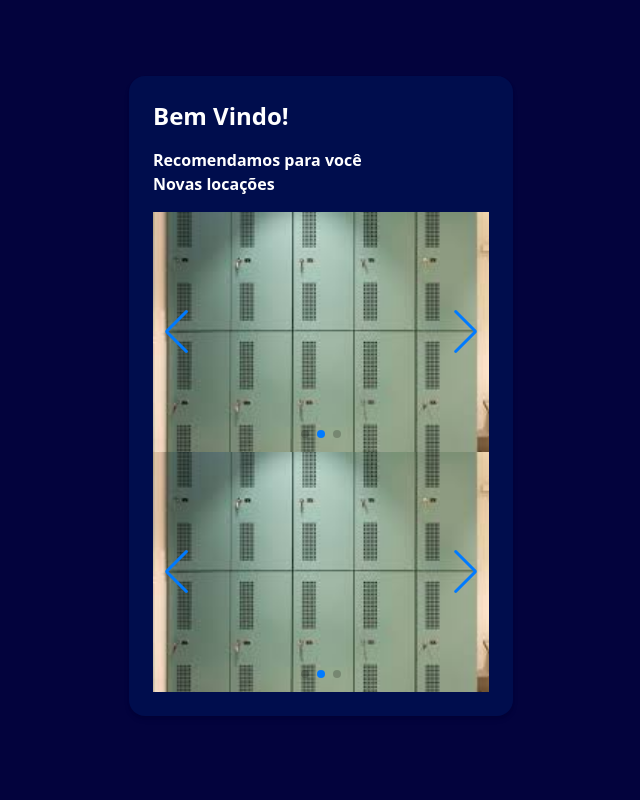
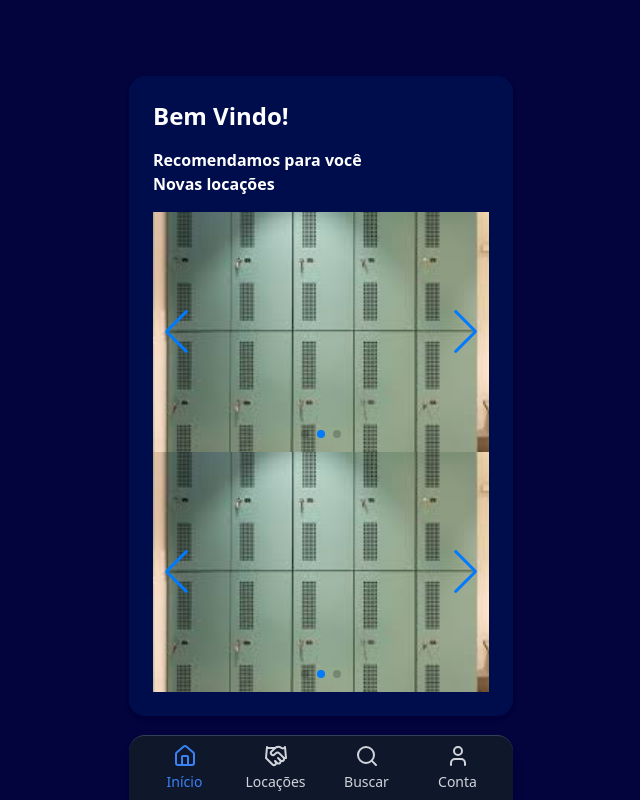
Before and after one commit to gabriel1001g/LockAi_APP, a React (Vite) app: page /home in a window 1280 px wide. Shown: the whole page, without its empty margins (319-959 px from the left). Built offline with nearby package versions, Linux system fonts and the light colour scheme; no server answers.

Commit message:
iniciando rodape

```diff
--- a/src/App.jsx
+++ b/src/App.jsx
@@ -11,7 +11,7 @@ export default function App() {
    useEffect(() => {
     const carregarDados = async () => {
       try {
-        const response = await fetch("https://lockaiapi.somee.com/usuario/");
+        const response = await fetch("https://lockaiapi.somee.com/usuario/1");
         const data = await response.json();
         setDados(data);
       } catch (error) {
--- /dev/null
+++ b/src/components/MenuRodape.jsx
@@ -0,0 +1,67 @@
+import { Home, Handshake, Search, User } from "lucide-react";
+import { NavLink } from "react-router-dom";
+
+export default function MenuRodape() {
+  return (
+    <nav
+      className="fixed bottom-0 left-1/2 -translate-x-1/2 z-50 bg-slate-900 text-white border-t border-slate-700 w-full max-w-sm rounded-t-2xl shadow-lg"
+      aria-label="Menu de navegação"
+    >
+      {/* Menu em grid com 4 colunas */}
+      <div className="grid grid-cols-4 gap-1 px-3 py-2 text-sm">
+
+        {/* ==================== INÍCIO ==================== */}
+        <NavLink
+          to="/home"
+          className={({ isActive }) =>
+            `flex flex-col items-center gap-1 ${
+              isActive ? "text-blue-500" : "text-gray-300 hover:text-white"
+            }`
+          }
+        >
+          <Home className="w-6 h-6" />
+          <span>Início</span>
+        </NavLink>
+
+        {/* ==================== LOCAÇÕES ==================== */}
+        <NavLink
+          to="/locacoes"
+          className={({ isActive }) =>
+            `flex flex-col items-center gap-1 ${
+              isActive ? "text-blue-500" : "text-gray-300 hover:text-white"
+            }`
+          }
+        >
+          <Handshake className="w-6 h-6" />
+          <span>Locações</span>
+        </NavLink>
+
+        {/* ==================== BUSCAR ==================== */}
+        <NavLink
+          to="/buscar"
+          className={({ isActive }) =>
+            `flex flex-col items-center gap-1 ${
+              isActive ? "text-blue-500" : "text-gray-300 hover:text-white"
+            }`
+          }
+        >
+          <Search className="w-6 h-6" />
+          <span>Buscar</span>
+        </NavLink>
+
+        {/* ==================== CONTA ==================== */}
+        <NavLink
+          to="/conta"
+          className={({ isActive }) =>
+            `flex flex-col items-center gap-1 ${
+              isActive ? "text-blue-500" : "text-gray-300 hover:text-white"
+            }`
+          }
+        >
+          <User className="w-6 h-6" />
+          <span>Conta</span>
+        </NavLink>
+      </div>
+    </nav>
+  );
+}
--- a/src/pages/Home.jsx
+++ b/src/pages/Home.jsx
@@ -6,6 +6,7 @@ import 'swiper/css/pagination';
 import armario from '../assets/img/armario.jpg';
 import armario2 from '../assets/img/armario2.jpg';
 import armario3 from '../assets/img/armario3.jpg';
+import MenuRodape from '../components/MenuRodape';
 
 export default function Home() {
 
@@ -63,11 +64,12 @@ export default function Home() {
           </SwiperSlide>
 
           </Swiper>
-
+              <MenuRodape></MenuRodape>
           </div>
 
 
         </div>
+
     </div>
     )
 
```
Also changed, not shown: 5 other files (tests, documents, lock files or other folders).
